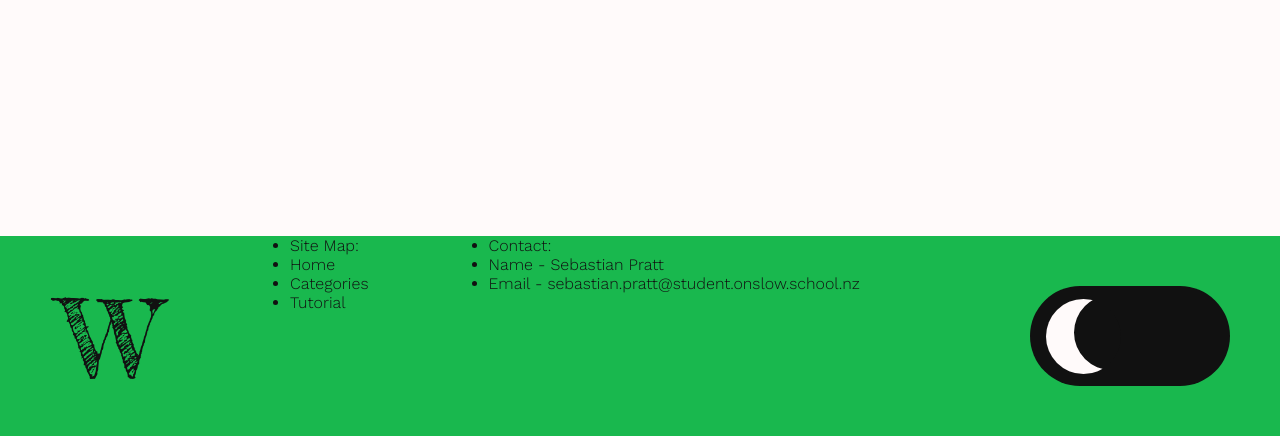
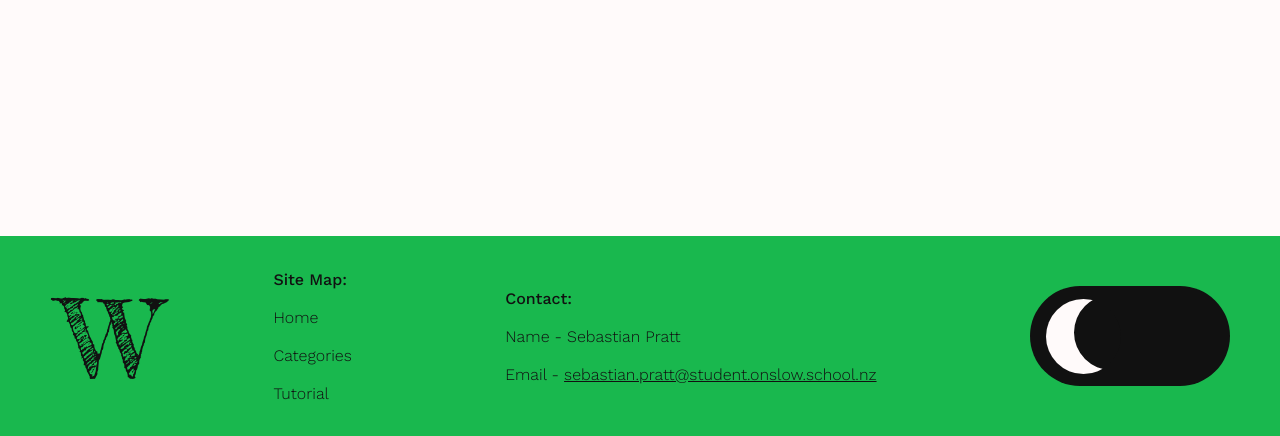
Before and after one commit to stella-pratt/Wallpapers, a PHP site: page /index.html in a window 1280 px wide. Shown: the part 564-1000 px from the top of the page. Run offline with PHP 8.4, Linux system fonts and the light colour scheme.

Commit message:
header and footer done

```diff
--- a/index.css
+++ b/index.css
@@ -111,8 +111,18 @@ body{
     height: 120px;
     margin: 40px 0 40px 50px;
 }
-
-
+.footer_menus{
+    display: flex;
+    justify-content: space-between;
+    align-items: center;
+    margin: 0 50px 0 50px;
+}
+.footer_menus ul li{
+    list-style: none;
+}
+.footer_menu_head{
+    font-weight: 500;
+}
 .light_box{
     position: relative;
     width: 200px;
--- a/index.html
+++ b/index.html
@@ -10,7 +10,7 @@
 <body>
     <div class="header">
         <div class="topnav">
-            <li class="menu_item">Categories
+            <div class="menu_item">Categories
                 <ul class="dropdown">
                     <li>Landscape</li>
                     <li>Pattern</li>
@@ -18,9 +18,9 @@
                     <li>Dark</li>
                     <li>Colourful</li>
                 </ul>
-            </li>
+            </div>
 
-            <li class="menu_item">Tutorial</li>
+            <div class="menu_item">Tutorial</div>
         </div>
         <div class="navspread">
             <img src="images/logo.png" alt="logo" class="logo">
@@ -35,19 +35,26 @@
     </div>
     <div class="footer">
         <img src="images/logo.png" alt="logo" class="footer_logo">
-        <div class="menu">
+        <div class="footer_menus">
             <ul>
-                <li>Site Map:</li>
+                <li class="footer_menu_head">Site Map:</li>
+                <li><br></li>
                 <li>Home</li>
+                <li><br></li>
                 <li>Categories</li>
+                <li><br></li>
                 <li>Tutorial</li>
             </ul>
         </div>
-        <div class="contact_info">
+        <div class="footer_menus">
             <ul>
-                <li>Contact:</li>
+                <li class="footer_menu_head">Contact:</li>
+                <li><br></li>
                 <li>Name - Sebastian Pratt</li>
-                <li>Email - sebastian.pratt@student.onslow.school.nz</li>
+                <li><br></li>
+                <li>Email -
+                    <a href="mailto: sebastian.pratt@student.onslow.school.nz">
+                        sebastian.pratt@student.onslow.school.nz</a></li>
             </ul>
         </div>
         <div class="light_box">
```
